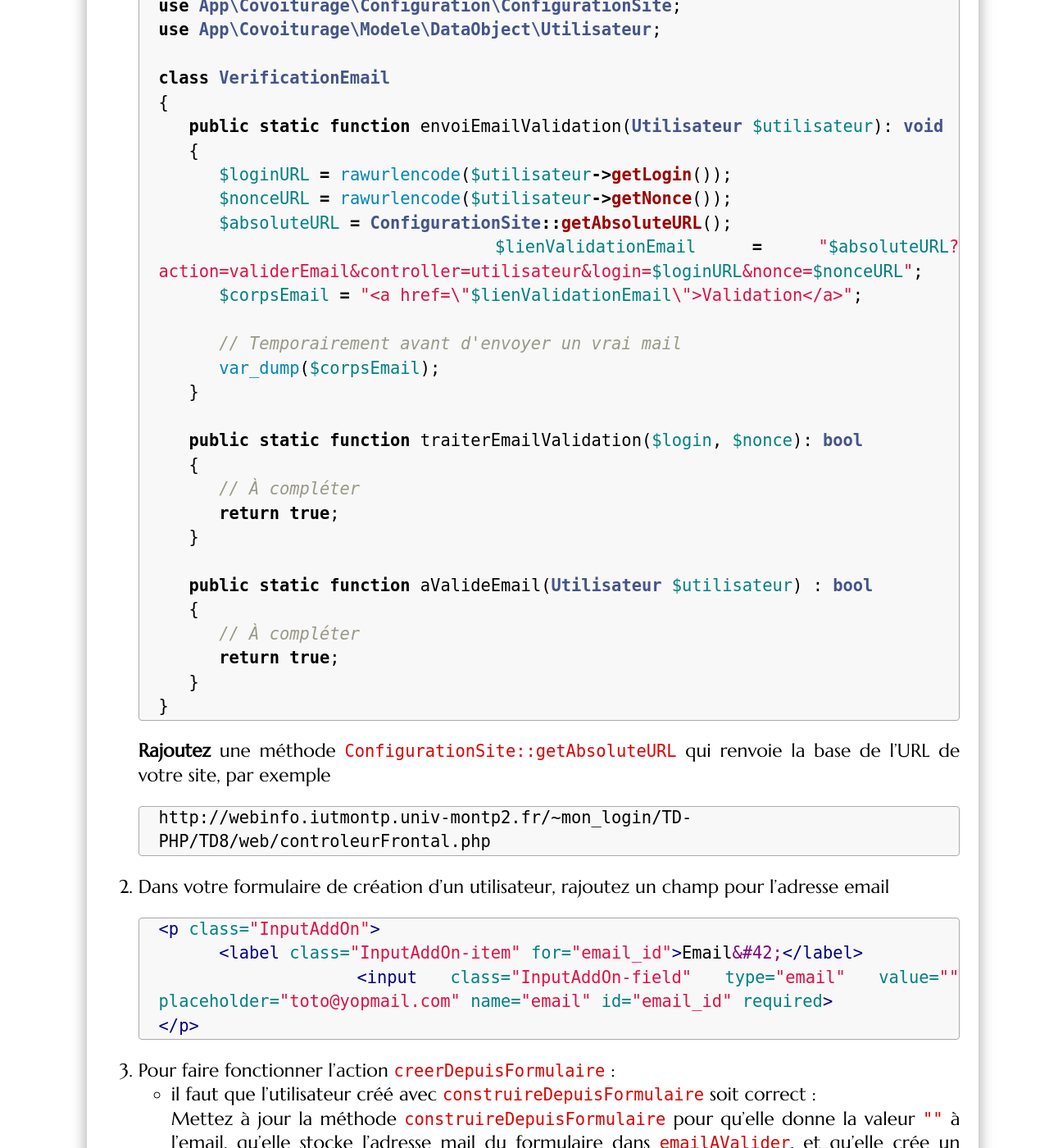
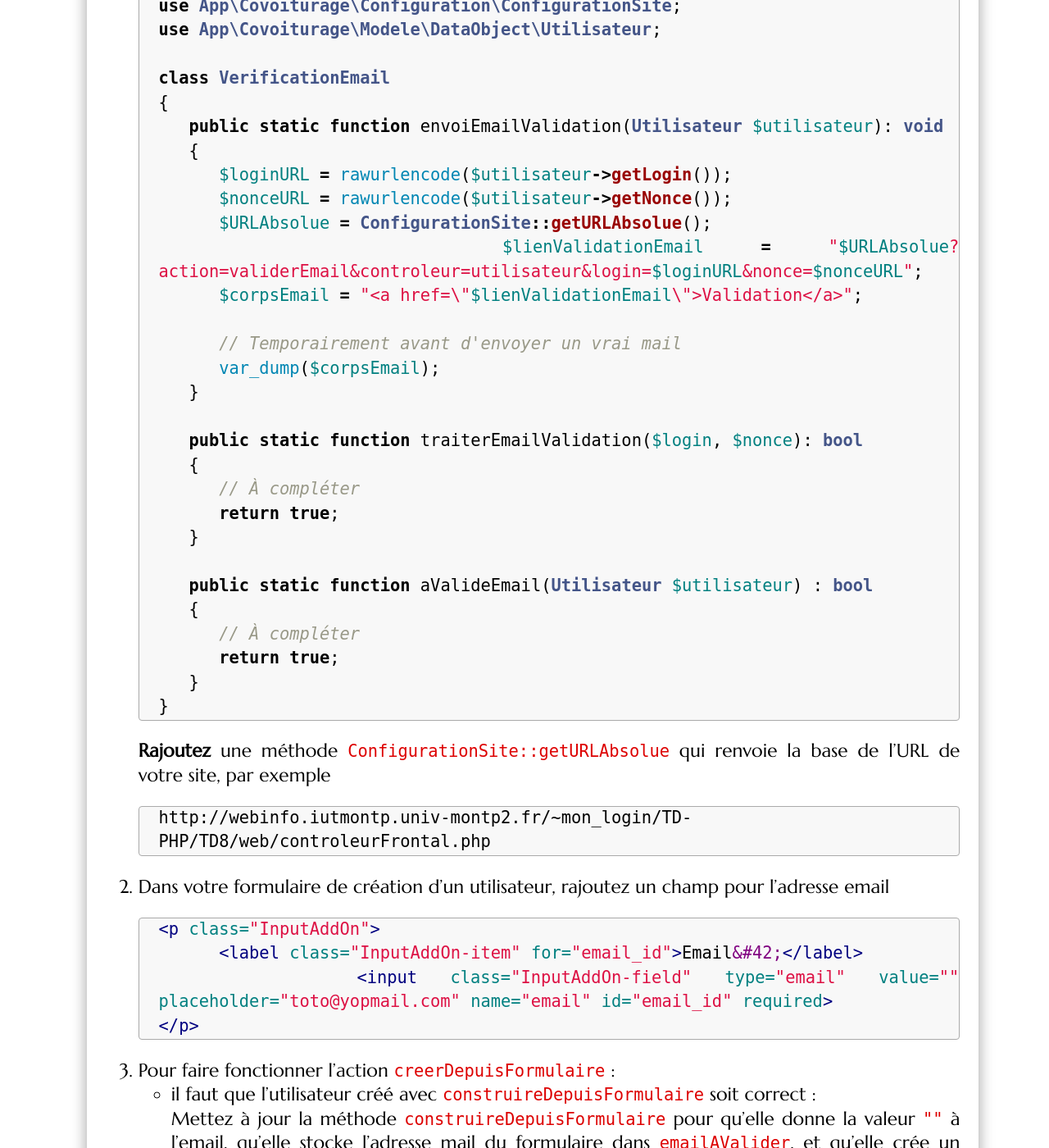
Before and after one commit to romainlebreton/R3.01-DeveloppementWeb, a Jekyll site: the page built from tutorials/tutorial8.md, in a window 1280 px wide and 1400 px high, scrolled down 17869 px. Shown: the whole window at 82% size. Built offline with Jekyll 4.4.1, drawn with Linux system fonts in a browser that asks for light colours; some web fonts are replaced.

Commit message:
Typos TD8

````diff
--- a/tutorials/tutorial8.md
+++ b/tutorials/tutorial8.md
@@ -724,8 +724,8 @@ Créons maintenant une classe utilitaire `src/Lib/VerificationEmail.php`.
       {
          $loginURL = rawurlencode($utilisateur->getLogin());
          $nonceURL = rawurlencode($utilisateur->getNonce());
-         $absoluteURL = ConfigurationSite::getAbsoluteURL();
-         $lienValidationEmail = "$absoluteURL?action=validerEmail&controller=utilisateur&login=$loginURL&nonce=$nonceURL";
+         $URLAbsolue = ConfigurationSite::getURLAbsolue();
+         $lienValidationEmail = "$URLAbsolue?action=validerEmail&controleur=utilisateur&login=$loginURL&nonce=$nonceURL";
          $corpsEmail = "<a href=\"$lienValidationEmail\">Validation</a>";
 
          // Temporairement avant d'envoyer un vrai mail
@@ -746,7 +746,7 @@ Créons maintenant une classe utilitaire `src/Lib/VerificationEmail.php`.
    }
    ```
 
-   **Rajoutez** une méthode `ConfigurationSite::getAbsoluteURL` qui renvoie la base de l'URL
+   **Rajoutez** une méthode `ConfigurationSite::getURLAbsolue` qui renvoie la base de l'URL
    de votre site, par exemple
    ```text
    http://webinfo.iutmontp.univ-montp2.fr/~mon_login/TD-PHP/TD8/web/controleurFrontal.php
````
